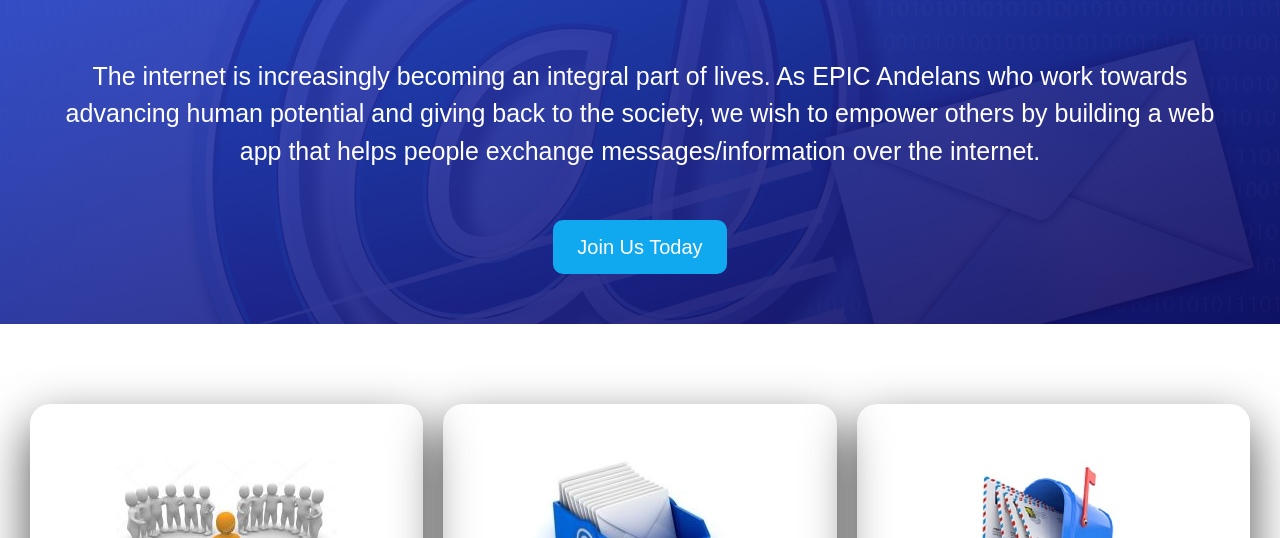
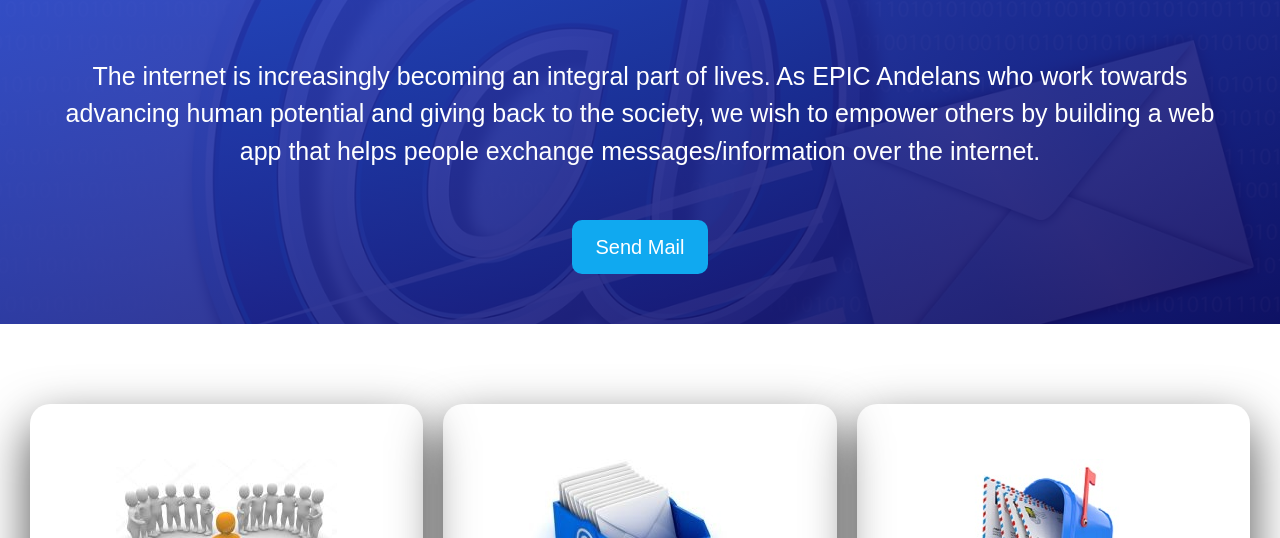
Before and after one commit to hustlaviola/epic-mail, a plain HTML site: page UI/home.html in a window 1280 px wide. Shown: the part 262-800 px from the top of the page. Drawn offline with Linux system fonts and the light colour scheme.

Commit message:
Fixed homepage bug

```diff
--- a/UI/home.html
+++ b/UI/home.html
@@ -42,7 +42,7 @@
         we wish to empower others by building a web app that helps people exchange
         messages/information over the internet.</p>
       <div>
-        <a href="register.html" class="btn btn-primary">Join Us Today</a>
+        <a href="compose.html" class="btn btn-primary">Send Mail</a>
       </div>
     </div>
   </section>
```
